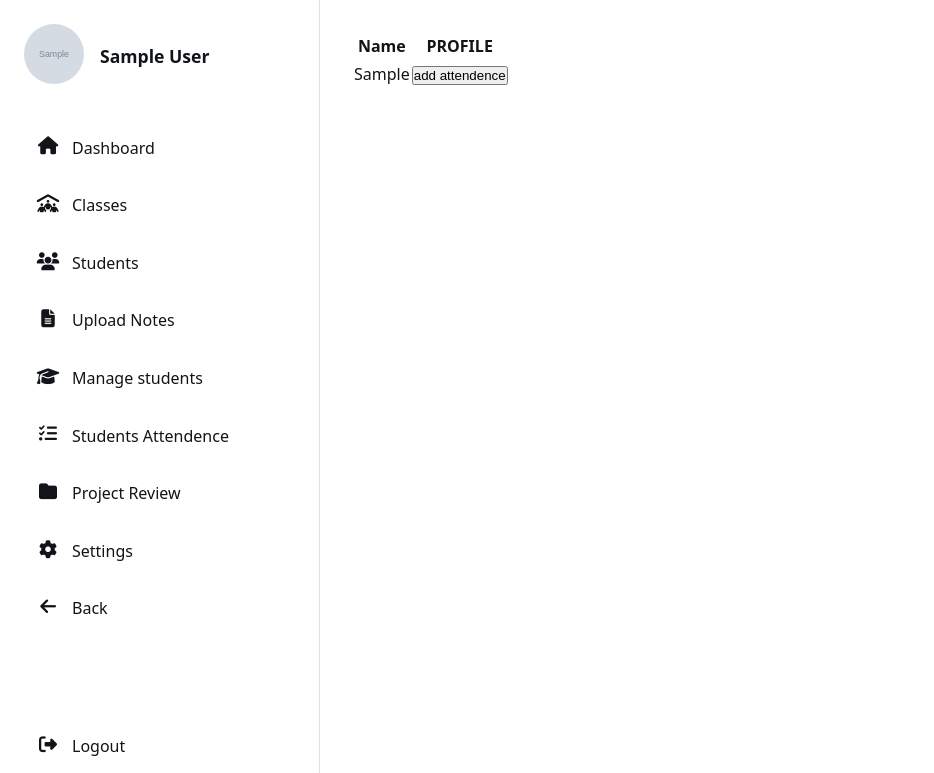
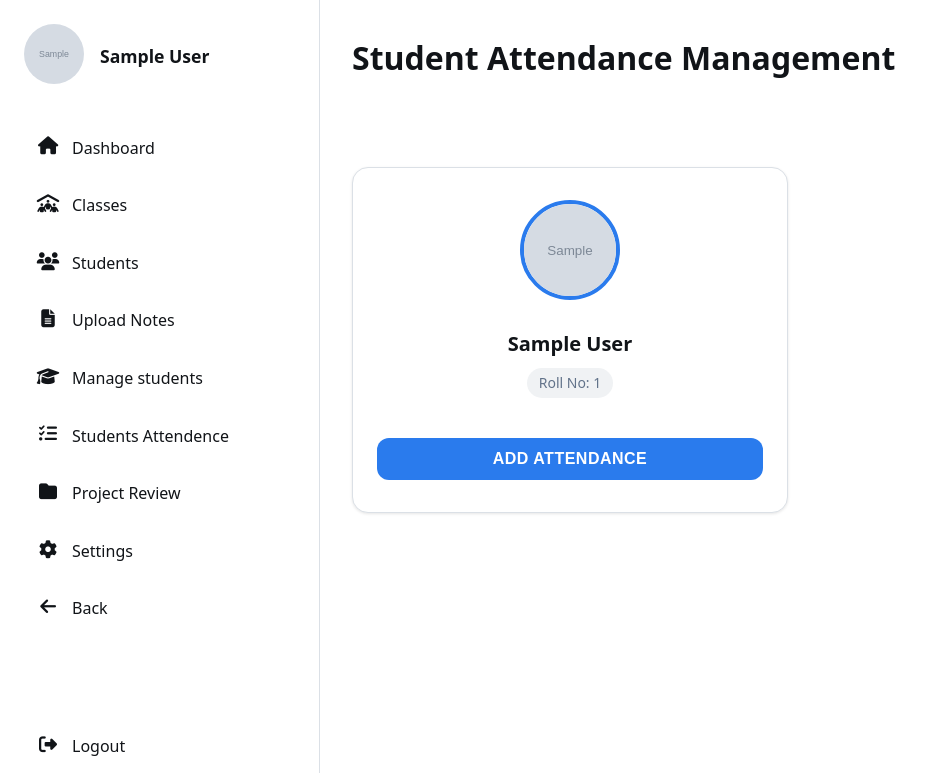
Before and after one commit to Shishir-Kc/MAIN_PROJECT, a Django app: template teacher/templates/attendence/student_list.html in a window 1280 px wide. Shown: the top 773 px of the page, without its empty margins (0-934 px from the left). Run offline with Django 5.2, Linux system fonts and the light colour scheme; the template is opened without the code that fills it: values that come from a table or form of the project are taken from there, others are empty; tables that the repository leaves empty hold one stand-in row (values such as "Sample post"); grey boxes marked "Sample" are stand-in pictures.

```diff
--- a/teacher/templates/attendence/student_list.html
+++ b/teacher/templates/attendence/student_list.html
@@ -5,29 +5,164 @@
 
 {% block header_title %}Student Attendance{% endblock %}
 {% block user_avatar %}{{teacher.teacher_image.url}}{% endblock %}
-{% block content %}
-
-
-<table>
-  <tr>
-    <th>Name</th>
-    <th>PROFILE</th>
-  </tr>
-
-  {% for student in students %}
-    <tr>
-      <td>{{ student.first_name }}</td>
-      <td>
-        <form method="POST" action="{% url "teacher:student_attendence" student.id %}">
-          {% csrf_token %}
-          <input type="hidden" name="student_id" value="{{ student.id }}">
-          <button type="submit">add attendence </button>
-        </form>
-      </td>
-    </tr>
-  {% endfor %}
-</table>
 
 
 
+{% block content %}
+
+<div class="content-header">
+  <div style="display: flex; justify-content: space-between; align-items: center; margin-bottom: 2rem;">
+    <h1>Student Attendance Management</h1>
+
+  </div>
+</div>
+
+<style>
+  .student-grid {
+    display: grid;
+    grid-template-columns: repeat(auto-fill, minmax(320px, 1fr));
+    gap: 24px;
+    padding: 20px 0;
+  }
+
+  .student-card {
+    background: var(--bg-primary);
+    border: 1px solid var(--border-color);
+    border-radius: 16px;
+    padding: 32px 24px;
+    text-align: center;
+    box-shadow: var(--shadow);
+    transition: all 0.3s ease;
+  }
+
+  .student-card:hover {
+    transform: translateY(-4px);
+    box-shadow: var(--shadow-lg);
+  }
+
+  .student-image {
+    width: 100px;
+    height: 100px;
+    border-radius: 50%;
+    object-fit: cover;
+    margin: 0 auto 20px;
+    border: 4px solid var(--accent-color);
+    transition: border-color 0.3s ease;
+  }
+
+  .student-info {
+    margin-bottom: 24px;
+  }
+
+  .student-name {
+    font-size: 20px;
+    font-weight: 700;
+    color: var(--text-primary);
+    margin-bottom: 8px;
+    transition: color 0.3s ease;
+  }
+
+  /* Added roll number display */
+  .student-roll {
+    font-size: 14px;
+    font-weight: 500;
+    color: var(--text-secondary);
+    background: var(--bg-tertiary);
+    padding: 4px 12px;
+    border-radius: 20px;
+    display: inline-block;
+    margin-bottom: 16px;
+    transition: all 0.3s ease;
+  }
+
+  .attendance-btn {
+    background: var(--accent-color);
+    color: white;
+    border: none;
+    padding: 12px 24px;
+    border-radius: 12px;
+    font-size: 16px;
+    font-weight: 600;
+    cursor: pointer;
+    transition: all 0.3s ease;
+    width: 100%;
+    text-transform: uppercase;
+    letter-spacing: 0.5px;
+  }
+
+  .attendance-btn:hover {
+    background: var(--accent-hover);
+    transform: translateY(-2px);
+  }
+
+  .no-students {
+    text-align: center;
+    color: var(--text-secondary);
+    font-size: 18px;
+    margin-top: 60px;
+    padding: 40px;
+    background: var(--bg-secondary);
+    border-radius: 16px;
+    border: 1px solid var(--border-color);
+  }
+
+  /* Added responsive design improvements */
+  @media (max-width: 768px) {
+    .student-grid {
+      grid-template-columns: repeat(auto-fill, minmax(280px, 1fr));
+      gap: 16px;
+    }
+
+    .student-card {
+      padding: 24px 20px;
+    }
+
+    .student-image {
+      width: 80px;
+      height: 80px;
+    }
+
+    .content-header h1 {
+      font-size: 1.5rem;
+    }
+  }
+</style>
+
+<div class="student-grid">
+  {% for student in students %}
+    <div class="student-card">
+      <img
+        src="{% if student.student_profile %}{{ student.student_profile.url }}{% else %}{% if student.Gender == 'Male' %}{% static 'teacher/images/male.png' %}{% else %}{% static 'teacher/images/female.png' %}{% endif %}{% endif %}"
+        alt="{{ student.first_name }}'s profile"
+        class="student-image"
+      >
+
+      <div class="student-info">
+        <div class="student-name">
+          {{ student.first_name }} {{ student.last_name|default:"" }}
+        </div>
+
+        <!-- Added roll number display -->
+        <div class="student-roll">
+          Roll No: {{ student.Roll_num }}
+        </div>
+      </div>
+
+      <form method="GET" action="{% url 'teacher:student_attendence' student.id %}">
+
+        {% comment %} <input type="hidden" name="student_id" value="{{ student.id }}"> {% endcomment %}
+        <button type="submit" class="attendance-btn">
+          Add Attendance
+        </button>
+      </form>
+    </div>
+  {% empty %}
+    <div class="no-students">
+      <h3>No students found in this class.</h3>
+      <p>Students will appear here once they are enrolled.</p>
+    </div>
+  {% endfor %}
+</div>
+
+
 {% endblock content %}
```
